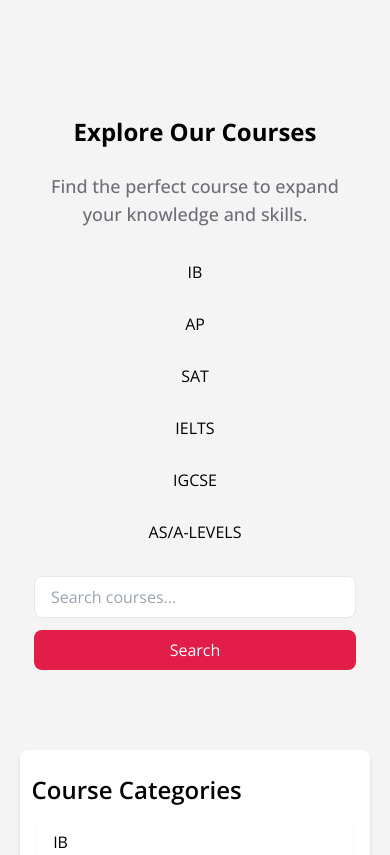
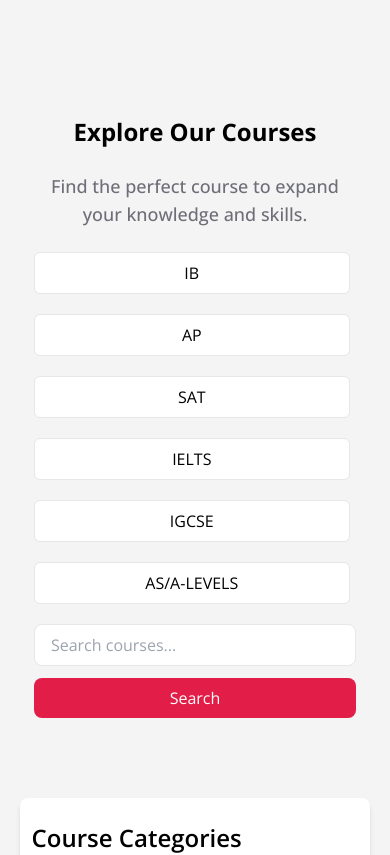
Before and after one commit to 1hojiakbar/course-page, a React (Vite) app: page / in a window 390 px wide. Shown: the top 855 px of the page. Built offline with nearby package versions, Linux system fonts and the light colour scheme; no server answers.

Commit message:
title buttons changed

```diff
--- a/src/components/Course/Title.tsx
+++ b/src/components/Course/Title.tsx
@@ -1,5 +1,6 @@
 import React, { useState } from "react";
 import typeFilter from "../../utils/typeFilter";
+import "./style.css";
 import { useFilterContext } from "../../context/FilterContext";
 
 const Title: React.FC = () => {
@@ -43,14 +44,14 @@
           Find the perfect course to expand your knowledge and skills.
         </p>
         <div className="w-full lg::w-[70%] md:w-[80%]">
-          <div className="flex xl:flex-row lg:flex-row md:flex-row gap-3 flex-col justify-center mb-6 w-full">
+          <div className="btn-wrapper">
             {typeFilter.map((category) => (
               <button
                 key={category}
-                className={`flex lg:w-max md:w-max w-full px-5 rounded-md mx-auto py-2 text-center justify-center ${
+                className={`flex w-full whitespace-nowrap px-5 border h-max rounded-md mx-auto py-2 text-center justify-center ${
                   selectedCategories.includes(category)
                     ? "bg-button-bg text-white"
-                    : "btn-outlined"
+                    : "bg-white"
                 }`}
                 onClick={() => handleCategoryButtonClick(category)}
               >
--- a/src/components/Course/style.css
+++ b/src/components/Course/style.css
@@ -38,3 +38,23 @@
   text-overflow: ellipsis;
   height: 50px;
 }
+
+.btn-wrapper {
+  display: grid;
+  grid-template-columns: 1fr 1fr 1fr 1fr 1fr 1fr;
+  width: 100%;
+  gap: 10px;
+  margin-bottom: 20px;
+  @media (max-width: 1110px) {
+    grid-template-columns: 1fr 1fr 1fr;
+    gap: 20px;
+  }
+  @media (max-width: 992px) {
+    grid-template-columns: 1fr 1fr;
+    width: 98%;
+  }
+  @media (max-width: 567px) {
+    grid-template-columns: 1fr;
+    width: 98%;
+  }
+}
```
